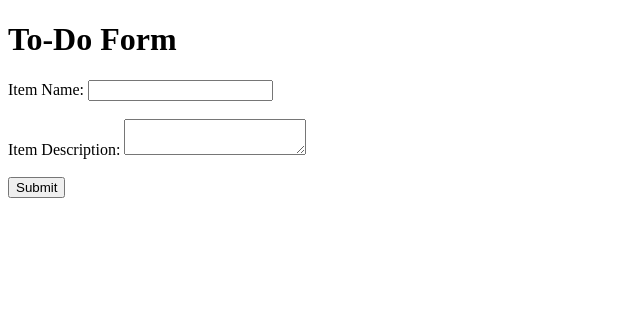
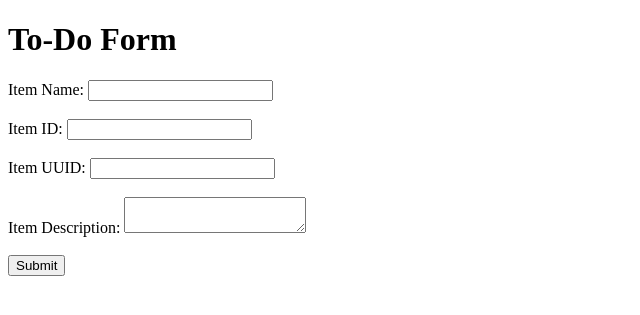
Before and after one commit to anujbansaldev/git-github, a Flask app: template Flask_and_MongoDB_Anuj/task-2/templates/todo.html in a window 1280 px wide. Shown: the top 315 px of the page, without its empty margins (0-640 px from the left). Run offline with Flask 3, Linux system fonts and the light colour scheme; the template is opened without the code that fills it, so the values that code supplies are empty.

Commit message:
id , uuid and hash field added

```diff
--- a/Flask_and_MongoDB_Anuj/task-2/templates/todo.html
+++ b/Flask_and_MongoDB_Anuj/task-2/templates/todo.html
@@ -12,6 +12,15 @@
         <label for="itemName">Item Name:</label>
         <input type="text" id="itemName" name="itemName" required>
 
+<br><br>
+
+<label for="itemId">Item ID:</label>
+<input type="text" id="itemId" name="itemId" required>
+
+<br><br>
+
+<label for="itemUUID">Item UUID:</label>
+<input type="text" id="itemUUID" name="itemUUID" required>
         <br><br>
 
         <label for="itemDescription">Item Description:</label>
```
